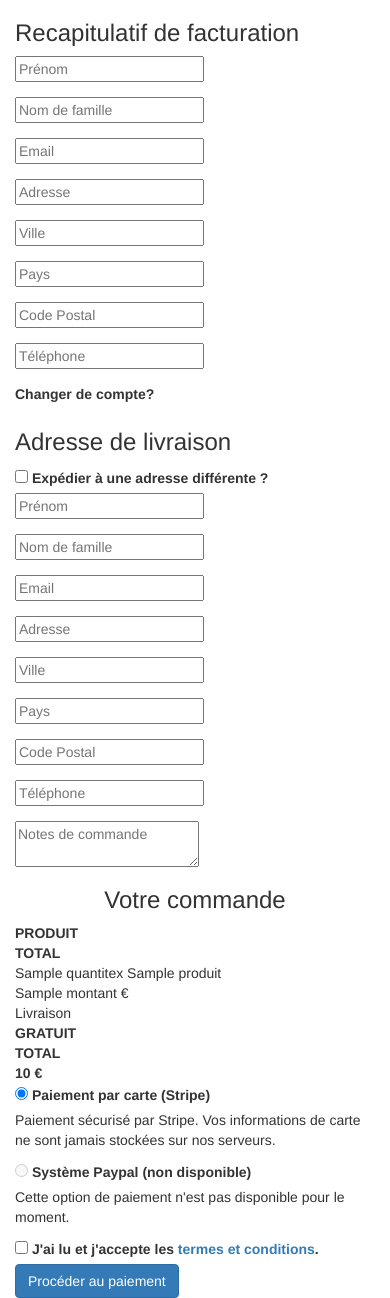
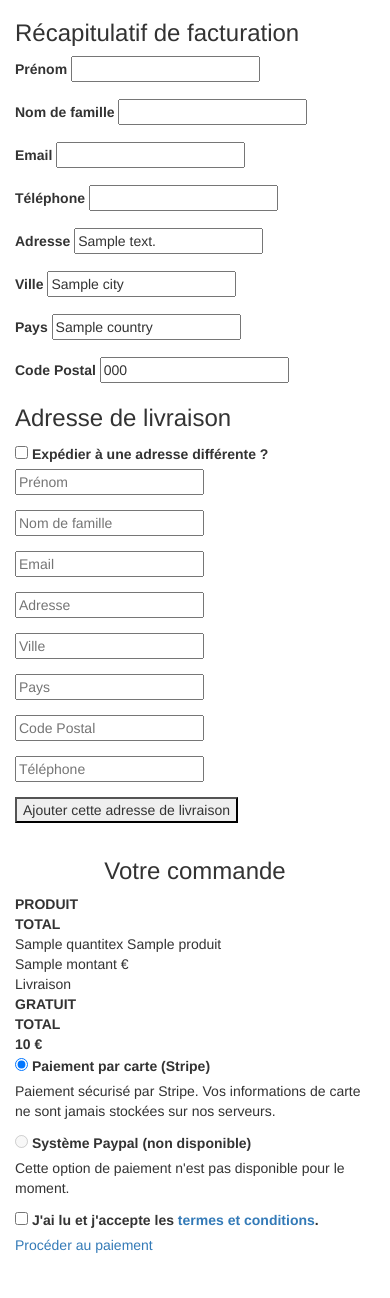
Before and after one commit to loic66600/Nexus-Digital, a Symfony app: template app/templates/checkout/checkout.html.twig in a window 390 px wide. After the commit the page ends 1253 px from the top, so only its background shows below. Run offline with Twig, Linux system fonts and the light colour scheme; the template is opened without the code that fills it: most values are stand-ins (such as "Sample title", 1, 10 or a date in 2020); style sheets or scripts are compiled from the project's sources; some libraries are stand-ins or nearby versions.

Commit message:
responsive

```diff
--- a/app/templates/checkout/checkout.html.twig
+++ b/app/templates/checkout/checkout.html.twig
@@ -13,42 +13,45 @@
 <!-- Détails de facturation -->
 <div class="billing-details">
     <div class="section-title">
-        <h3 class="title">Recapitulatif de facturation</h3>
+        <h3 class="title">Récapitulatif de facturation</h3>
     </div>
     <div class="form-group">
-        <input class="input" type="text" name="first-name" placeholder="Prénom" value="{{ app.user.firstName ?? '' }}">
+        <label for="first-name">Prénom</label>
+        <input class="input" type="text" id="first-name" value="{{ app.user.firstName ?? '' }}" readonly>
     </div>
     <div class="form-group">
-        <input class="input" type="text" name="last-name" placeholder="Nom de famille" value="{{ app.user.lastName ?? '' }}">
+        <label for="last-name">Nom de famille</label>
+        <input class="input" type="text" id="last-name" value="{{ app.user.lastName ?? '' }}" readonly>
     </div>
     <div class="form-group">
-        <input class="input" type="email" name="email" placeholder="Email" value="{{ app.user.email ?? '' }}">
+        <label for="email">Email</label>
+        <input class="input" type="email" id="email" value="{{ app.user.email ?? '' }}" readonly>
     </div>
     <div class="form-group">
-        <input class="input" type="text" name="address" placeholder="Adresse" value="{{ app.user.address ?? '' }}">
+        <label for="phone">Téléphone</label>
+        <input class="input" type="tel" id="phone" value="{{ app.user.phone ?? '' }}" readonly>
+    </div>
+
+    {% if userAddress %}
+        <div class="form-group">
+            <label for="address">Adresse</label>
+            <input class="input" type="text" id="address" value="{{ userAddress.address ?? '' }}" readonly>
         </div>
         <div class="form-group">
-        <input class="input" type="text" name="city" placeholder="Ville" value="{{ app.user.city ?? '' }}">
+            <label for="city">Ville</label>
+            <input class="input" type="text" id="city" value="{{ userAddress.city ?? '' }}" readonly>
         </div>
         <div class="form-group">
-        <input class="input" type="text" name="country" placeholder="Pays" value="{{ app.user.country ?? '' }}">
+            <label for="country">Pays</label>
+            <input class="input" type="text" id="country" value="{{ userAddress.country ?? '' }}" readonly>
         </div>
         <div class="form-group">
-        <input class="input" type="text" name="zip-code" placeholder="Code Postal" value="{{ app.user.zipCode ?? '' }}">
+            <label for="zip-code">Code Postal</label>
+            <input class="input" type="text" id="zip-code" value="{{ userAddress.zipCode ?? '' }}" readonly>
         </div>
-    <div class="form-group">
-        <input class="input" type="tel" name="tel" placeholder="Téléphone" value="{{ app.user.phoneNumber ?? '' }}">
-    </div>
-    <div class="form-group">
-        <div class="input-checkbox">
-
-            <label for="create-account">
-
-                Changer de compte?
-            </label>
-
-        </div>
-    </div>
+    {% else %}
+        <p>Aucune adresse enregistrée.</p>
+    {% endif %}
 </div>
 <!-- /Détails de facturation -->
 
@@ -64,40 +67,44 @@
             Expédier à une adresse différente ?
         </label>
         <div class="caption">
+            <form action="{{ path('app_add_shipping_address') }}" method="post">
                 <div class="form-group">
-                <input class="input" type="text" name="shipping-first-name" placeholder="Prénom" value="{{ app.user.shippingFirstName ?? '' }}">
+                    <input class="input" type="text" name="shipping_first_name" placeholder="Prénom" required>
                 </div>
                 <div class="form-group">
-                <input class="input" type="text" name="shipping-last-name" placeholder="Nom de famille" value="{{ app.user.shippingLastName ?? '' }}">
+                    <input class="input" type="text" name="shipping_last_name" placeholder="Nom de famille" required>
                 </div>
                 <div class="form-group">
-                <input class="input" type="email" name="shipping-email" placeholder="Email" value="{{ app.user.shippingEmail ?? '' }}">
+                    <input class="input" type="email" name="shipping_email" placeholder="Email" required>
                 </div>
                 <div class="form-group">
-                <input class="input" type="text" name="shipping-address" placeholder="Adresse" value="{{ app.user.shippingAddress ?? '' }}">
+                    <input class="input" type="text" name="shipping_address" placeholder="Adresse" required>
                 </div>
                 <div class="form-group">
-                <input class="input" type="text" name="shipping-city" placeholder="Ville" value="{{ app.user.shippingCity ?? '' }}">
+                    <input class="input" type="text" name="shipping_city" placeholder="Ville" required>
                 </div>
                 <div class="form-group">
-                <input class="input" type="text" name="shipping-country" placeholder="Pays" value="{{ app.user.shippingCountry ?? '' }}">
+                    <input class="input" type="text" name="shipping_country" placeholder="Pays" required>
                 </div>
                 <div class="form-group">
-                <input class="input" type="text" name="shipping-zip-code" placeholder="Code Postal" value="{{ app.user.shippingZipCode ?? '' }}">
+                    <input class="input" type="text" name="shipping_zip_code" placeholder="Code Postal" required>
                 </div>
                 <div class="form-group">
-                <input class="input" type="tel" name="shipping-tel" placeholder="Téléphone" value="{{ app.user.shippingPhoneNumber ?? '' }}">
+                    <input class="input" type="tel" name="shipping_phone" placeholder="Téléphone" required>
                 </div>
+                <div class="form-group">
+                    <button type="submit" class="primary-btn">Ajouter cette adresse de livraison</button>
+                </div>
+            </form>
         </div>
     </div>
 </div>
 <!-- /Détails de livraison -->
-
-                    <!-- Notes de commande -->
+                    {# <!-- Notes de commande -->
                     <div class="order-notes">
                         <textarea class="input" placeholder="Notes de commande"></textarea>
                     </div>
-                    <!-- /Notes de commande -->
+                    <!-- /Notes de commande --> #}
                 </div>
 
 <!-- Détails de la commande -->
@@ -182,7 +189,7 @@
     </div>
 
     <!-- Bouton de soumission de la commande -->
-<a href="{{ path('create_checkout_session') }}" class="btn btn-primary">Procéder au paiement</a></div>
+<a href="{{ path('create_checkout_session') }}" class="primary-btn cta-btn">Procéder au paiement</a></div>
 <!-- /Détails de la commande -->
 
 <script>
```
Also changed, not shown: app/src/Controller/CheckoutController.php (+48 -16 lines), app/src/Controller/HomeController.php (+39 -1 lines), app/src/Controller/StripeController.php (+40 -9 lines), app/src/Repository/ProduitsRepository.php (+21 -0 lines), app/templates/cart/cart.html.twig (+33 -17 lines), app/templates/home/partials-index/newProducts.html.twig (+11 -29 lines), app/templates/home/partials-index/topSelling.html.twig (+11 -11 lines), app/public/assets/css/style.css, app/public/assets/js/main.js, 2 other files. Lines whose indentation alone changed are shown as unchanged.
